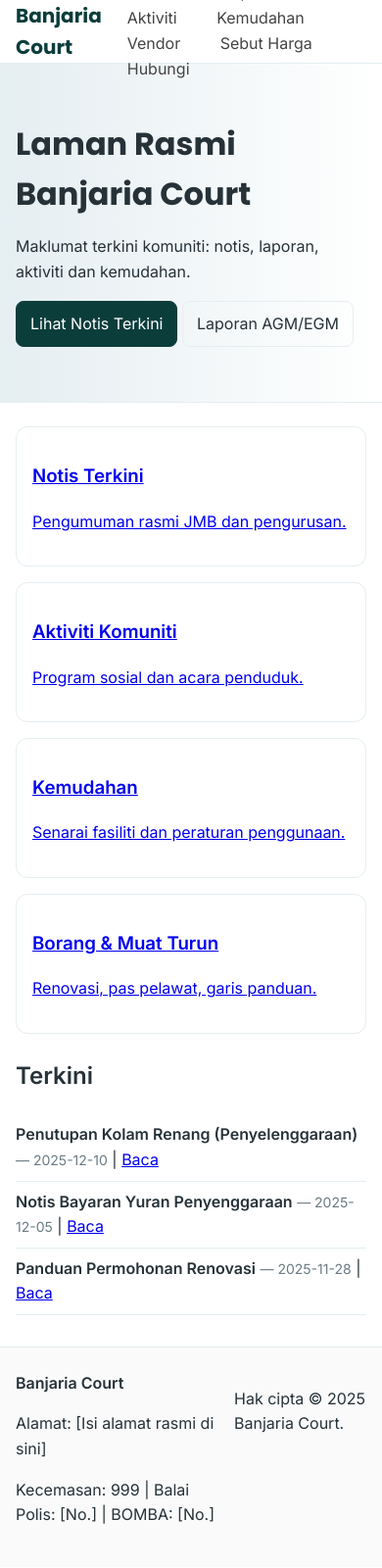
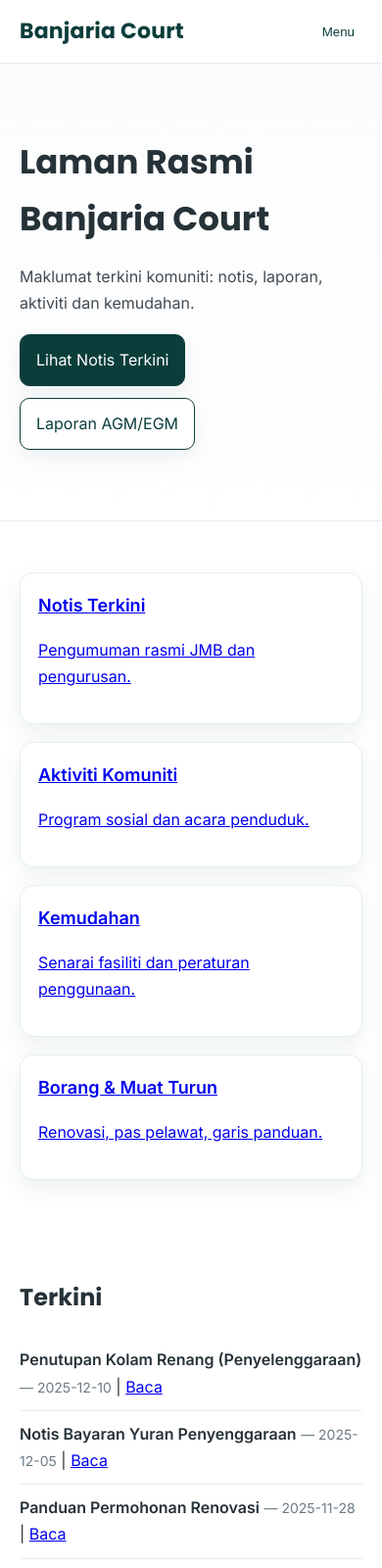
Before and after one commit to jmbbc/banjariacourt-official-site, a plain HTML site: page docs/index.html in a window 390 px wide. Shown: the top 1600 px of the page at 98% size. Drawn offline with Linux system fonts and the light colour scheme.

Commit message:
UX polish: responsive nav, accessibility, spacing and visuals

```diff
--- a/docs/assets/css/style.css
+++ b/docs/assets/css/style.css
@@ -1,27 +1,45 @@
-:root{--primary:#0B3D3B;--accent:#F2B705;--bg:#FFFFFF;--text:#263238;--muted:#6b7b83;--light:#E5EEF1}
+:root{--primary:#0B3D3B;--primary-700:#072b2a;--accent:#F2B705;--bg:#FFFFFF;--bg-alt:#fbfcfd;--text:#263238;--muted:#6b7b83;--light:#E5EEF1;--shadow:0 8px 24px rgba(11,61,59,.08)}
 *{box-sizing:border-box}
-html,body{margin:0;padding:0;background:var(--bg);color:var(--text);font-family:Inter,system-ui,-apple-system,Segoe UI,Roboto,Arial,sans-serif;font-size:16px;line-height:1.6}
-.container{max-width:1000px;margin:0 auto;padding:0 16px}
-.site-header{position:sticky;top:0;background:#fff;border-bottom:1px solid var(--light);z-index:10}
-.header-wrap{display:flex;align-items:center;justify-content:space-between;height:64px}
-.brand{font-family:Poppins,Inter,sans-serif;font-weight:700;color:var(--primary);text-decoration:none;font-size:20px}
-.nav a{margin-left:16px;text-decoration:none;color:#444;padding:8px 10px;border-radius:6px}
+html:focus-within{scroll-behavior:smooth}
+html,body{margin:0;padding:0;background:var(--bg);color:var(--text);font-family:Inter,system-ui,-apple-system,Segoe UI,Roboto,Arial,sans-serif;font-size:16px;line-height:1.7}
+.container{max-width:1080px;margin:0 auto;padding:0 20px}
+.skip-link{position:absolute;left:-9999px;top:auto;width:1px;height:1px;overflow:hidden}
+.skip-link:focus{position:fixed;left:20px;top:20px;width:auto;height:auto;background:#000;color:#fff;padding:8px 12px;border-radius:8px;z-index:1000}
+.site-header{position:sticky;top:0;background:#fff;border-bottom:1px solid var(--light);z-index:20;backdrop-filter:saturate(120%) blur(4px)}
+.header-wrap{display:flex;align-items:center;justify-content:space-between;min-height:64px}
+.brand{font-family:Poppins,Inter,sans-serif;font-weight:700;color:var(--primary);text-decoration:none;font-size:22px;letter-spacing:.2px}
+.nav{display:flex;gap:4px;align-items:center}
+.nav a{text-decoration:none;color:#3a3a3a;padding:8px 12px;border-radius:8px}
 .nav a.active,.nav a:hover{background:var(--light);color:var(--primary)}
-.hero{background:linear-gradient(90deg,var(--light),#fff);padding:56px 0;border-bottom:1px solid var(--light)}
-.hero h1{font-family:Poppins,Inter,sans-serif;font-weight:700;margin:0 0 10px;font-size:32px}
-.hero-actions{margin-top:16px}
-.btn{display:inline-block;border:1px solid var(--light);padding:10px 14px;border-radius:8px;text-decoration:none;color:var(--text)}
+.nav-toggle{display:none;background:transparent;border:0;color:var(--primary);padding:8px;border-radius:8px}
+@media (max-width:768px){
+	.nav{display:none;position:absolute;top:64px;right:0;left:0;background:#fff;border-bottom:1px solid var(--light);padding:8px 12px}
+	.nav.open{display:flex;flex-wrap:wrap}
+	.nav a{padding:10px 12px}
+	.nav-toggle{display:inline-flex;align-items:center;gap:8px}
+}
+.hero{background:linear-gradient(180deg,var(--bg-alt),#fff);padding:72px 0;border-bottom:1px solid var(--light)}
+.hero h1{font-family:Poppins,Inter,sans-serif;font-weight:700;margin:0 0 12px;font-size:34px}
+.hero p{max-width:680px;color:#424b53}
+.hero-actions{margin-top:18px;display:flex;gap:12px;flex-wrap:wrap}
+.btn{display:inline-block;border:1px solid var(--light);padding:12px 16px;border-radius:10px;text-decoration:none;color:var(--text);box-shadow:var(--shadow);transition:transform .08s ease}
+.btn:hover{transform:translateY(-1px)}
 .btn.primary{background:var(--primary);border-color:var(--primary);color:#fff}
-.cards{display:grid;grid-template-columns:repeat(auto-fit,minmax(240px,1fr));gap:16px;margin:24px 0}
-.card{border:1px solid var(--light);border-radius:12px;padding:16px;background:#fff}
+.btn.ghost{background:#fff;border-color:var(--primary);color:var(--primary)}
+.section{padding:28px 0}
+.section h2{font-family:Poppins,Inter,sans-serif;font-size:24px}
+.cards{display:grid;grid-template-columns:repeat(auto-fit,minmax(240px,1fr));gap:18px;margin:24px 0}
+.card{border:1px solid var(--light);border-radius:14px;padding:18px;background:#fff;box-shadow:var(--shadow)}
+.card h3{margin:0 0 8px;font-size:18px}
 .list{list-style:none;padding:0;margin:0}
-.list li{padding:8px 0;border-bottom:1px solid var(--light)}
-.posts .post{border-bottom:1px solid var(--light);padding:16px 0}
+.list li{padding:10px 0;border-bottom:1px solid var(--light)}
+.posts .post{border-bottom:1px solid var(--light);padding:18px 0}
 .meta{color:var(--muted);font-size:14px}
-.thumbs{display:flex;gap:8px;flex-wrap:wrap}
-.thumbs img{width:120px;height:80px;object-fit:cover;border-radius:8px;border:1px solid var(--light)}
-.grid{display:grid;grid-template-columns:repeat(auto-fit,minmax(280px,1fr));gap:24px}
-.table{width:100%;border-collapse:collapse;border:1px solid var(--light)}
-.table th,.table td{border:1px solid var(--light);padding:8px;text-align:left}
-.site-footer{border-top:1px solid var(--light);margin-top:32px;padding:24px 0;background:#fafafa}
-.footer-wrap{display:flex;align-items:flex-start;justify-content:space-between;gap:16px}
+.thumbs{display:flex;gap:10px;flex-wrap:wrap}
+.thumbs img{width:140px;height:94px;object-fit:cover;border-radius:10px;border:1px solid var(--light);box-shadow:var(--shadow)}
+.grid{display:grid;grid-template-columns:repeat(auto-fit,minmax(300px,1fr));gap:28px}
+.table{width:100%;border-collapse:collapse;border:1px solid var(--light);background:#fff;box-shadow:var(--shadow);border-radius:12px;overflow:hidden}
+.table th,.table td{border-bottom:1px solid var(--light);padding:12px;text-align:left}
+.table th{background:var(--bg-alt);font-weight:600}
+.site-footer{border-top:1px solid var(--light);margin-top:40px;padding:28px 0;background:#fafafa}
+.footer-wrap{display:flex;align-items:flex-start;justify-content:space-between;gap:16px;flex-wrap:wrap}
--- a/docs/assets/js/main.js
+++ b/docs/assets/js/main.js
@@ -1,6 +1,19 @@
 document.addEventListener('DOMContentLoaded', () => {
   const y = document.getElementById('year');
   if (y) y.textContent = new Date().getFullYear();
+
+  // Mobile nav toggle
+  const toggle = document.querySelector('.nav-toggle');
+  const nav = document.getElementById('nav');
+  if (toggle && nav) {
+    toggle.addEventListener('click', () => {
+      const isOpen = nav.classList.toggle('open');
+      toggle.setAttribute('aria-expanded', String(isOpen));
+      if (isOpen) nav.querySelector('a')?.focus();
+    });
+  }
+
+  // Home: show latest 3 announcements
   const latestEl = document.getElementById('latest-list');
   if (latestEl) {
     fetch('data/announcements.json')
--- a/docs/index.html
+++ b/docs/index.html
@@ -11,10 +11,12 @@
     <link rel="icon" href="assets/img/favicon.png">
   </head>
   <body>
-    <header class="site-header">
+    <a class="skip-link" href="#utama">Langkau ke kandungan</a>
+    <header class="site-header" role="banner">
       <div class="container header-wrap">
         <a class="brand" href="./">Banjaria Court</a>
-        <nav class="nav">
+        <button class="nav-toggle" aria-expanded="false" aria-controls="nav">Menu</button>
+        <nav id="nav" class="nav" aria-label="Utama">
           <a href="announcements.html">Notis</a>
           <a href="reports.html">AGM/EGM</a>
           <a href="activities.html">Aktiviti</a>
@@ -27,19 +29,20 @@
     </header>
 
     <main>
-      <section class="hero">
+      <section id="utama" class="hero" aria-labelledby="tajuk-utama">
         <div class="container">
-          <h1>Laman Rasmi Banjaria Court</h1>
+          <h1 id="tajuk-utama">Laman Rasmi Banjaria Court</h1>
           <p>Maklumat terkini komuniti: notis, laporan, aktiviti dan kemudahan.</p>
           <div class="hero-actions">
             <a class="btn primary" href="announcements.html">Lihat Notis Terkini</a>
-            <a class="btn" href="reports.html">Laporan AGM/EGM</a>
+            <a class="btn ghost" href="reports.html">Laporan AGM/EGM</a>
           </div>
         </div>
       </section>
 
-      <section class="quick-links">
+      <section class="section quick-links" aria-labelledby="pantas">
         <div class="container cards">
+          <h2 id="pantas" class="sr-only" style="position:absolute;left:-9999px">Pautan Pantas</h2>
           <a class="card" href="announcements.html">
             <h3>Notis Terkini</h3>
             <p>Pengumuman rasmi JMB dan pengurusan.</p>
@@ -59,9 +62,9 @@
         </div>
       </section>
 
-      <section class="latest">
+      <section class="section latest" aria-labelledby="terkini">
         <div class="container">
-          <h2>Terkini</h2>
+          <h2 id="terkini">Terkini</h2>
           <ul id="latest-list" class="list"></ul>
         </div>
       </section>
```
Also changed, not shown: docs/activities.html (+6 -4 lines), docs/announcements.html (+6 -4 lines), docs/contact.html (+6 -4 lines), docs/facilities.html (+6 -4 lines), docs/forms.html (+6 -4 lines), docs/quotes.html (+6 -4 lines), docs/reports.html (+6 -4 lines), docs/vendors.html (+6 -4 lines).
